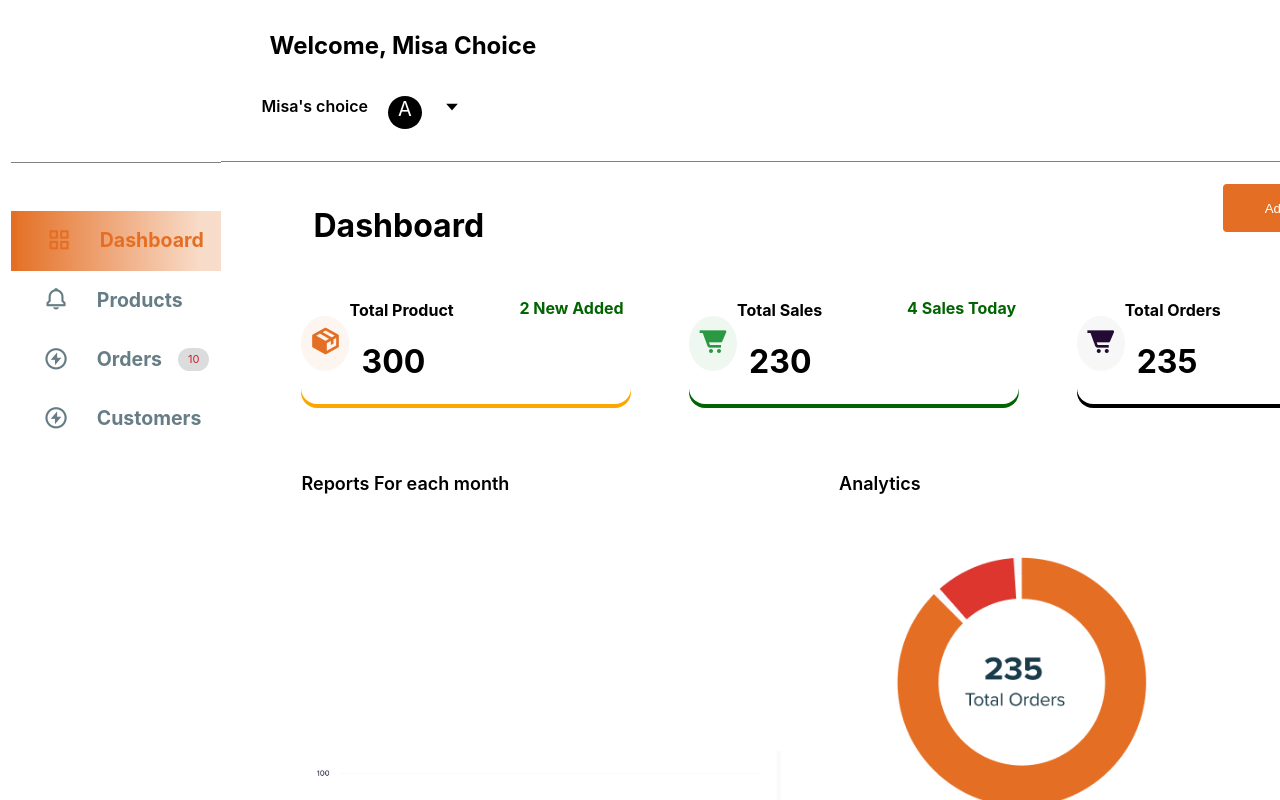
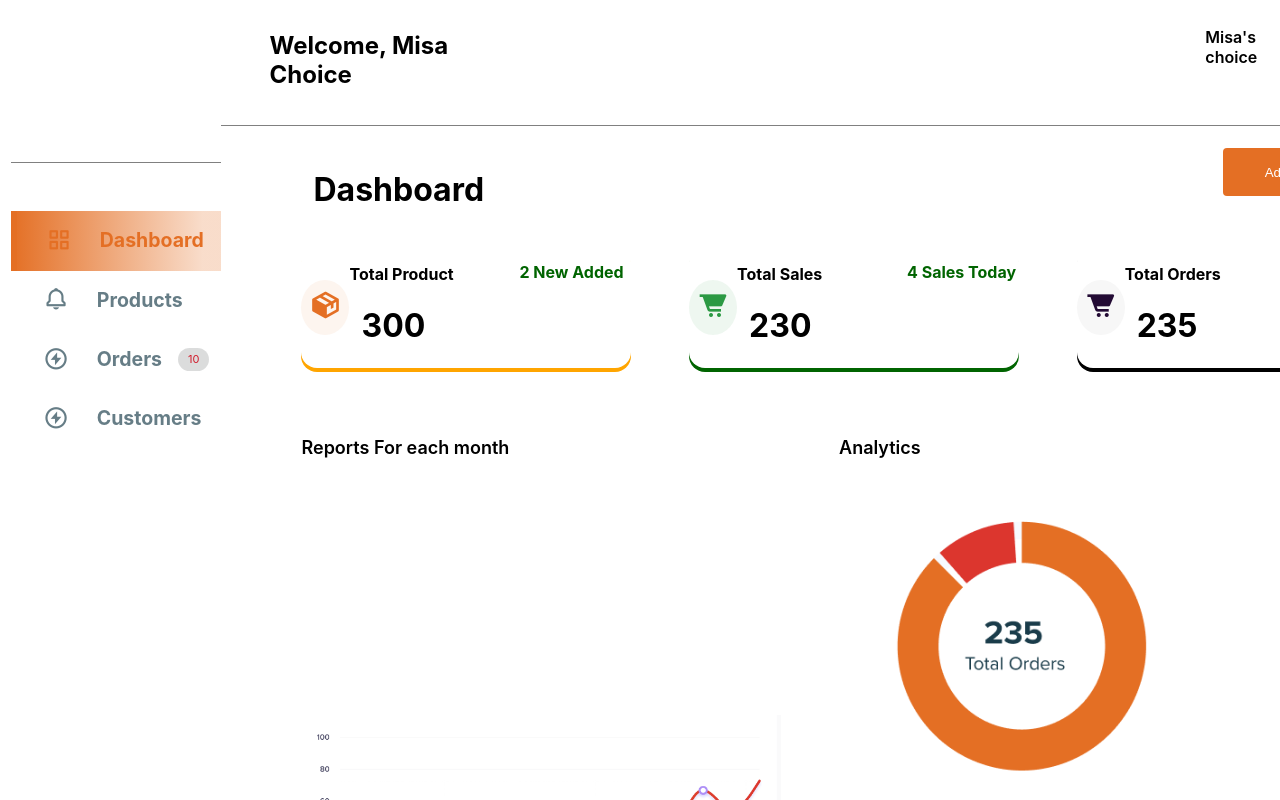
Before and after one commit to abed-obaah/react-dashboard, a React (Create React App) app: page / in a window 1280 px wide. Shown: the top 800 px of the page. Built offline with nearby package versions, Linux system fonts and the light colour scheme.

Commit message:
Update App.css

```diff
--- a/src/App.css
+++ b/src/App.css
@@ -48,7 +48,7 @@ nav{
   justify-content: flex-start;
   border-bottom: 1px solid gray;
   padding-bottom: 16px;
-  flex-wrap: wrap;
+/*   flex-wrap: wrap; */
 }
 
 nav div ul{
```
